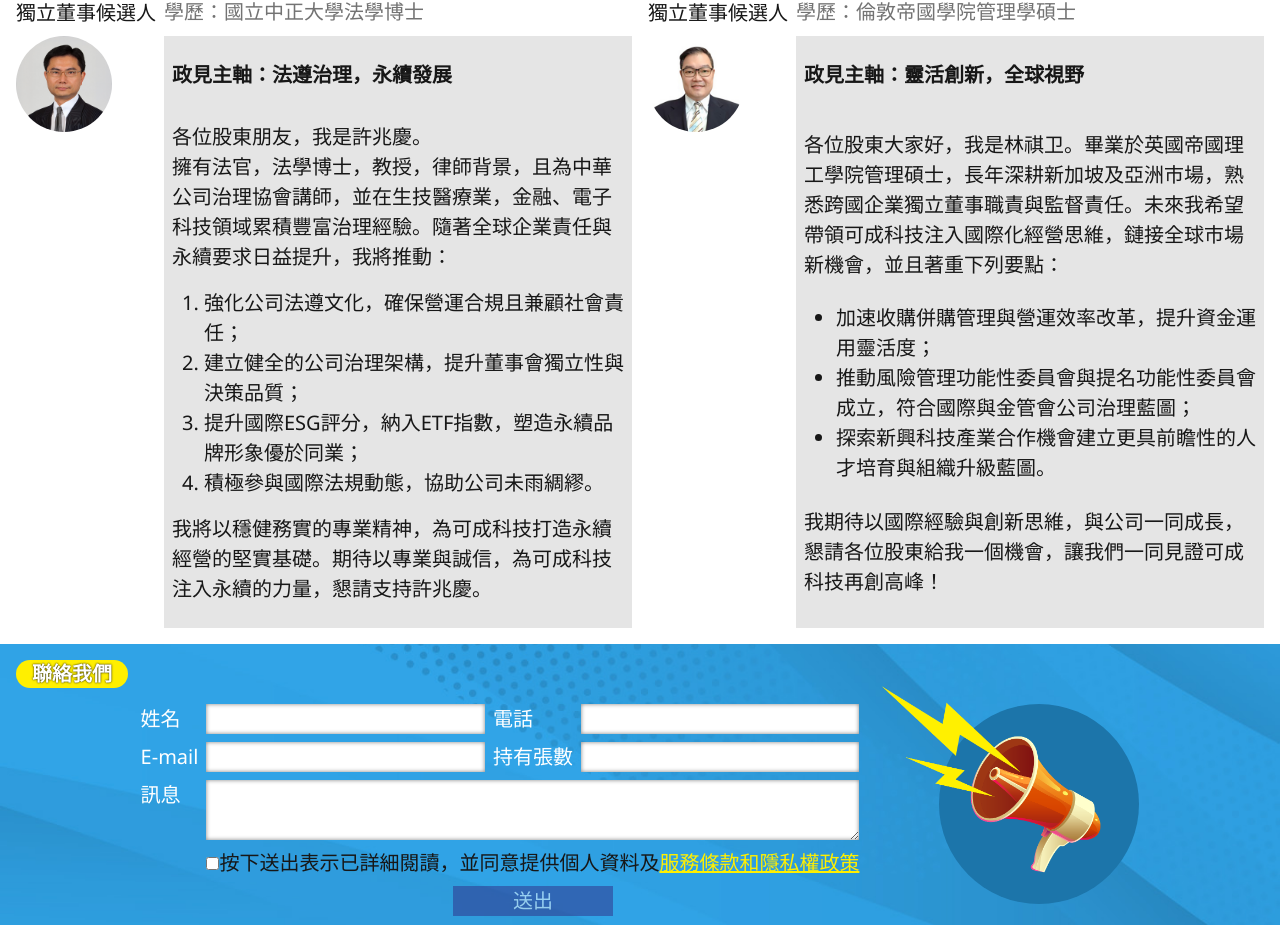
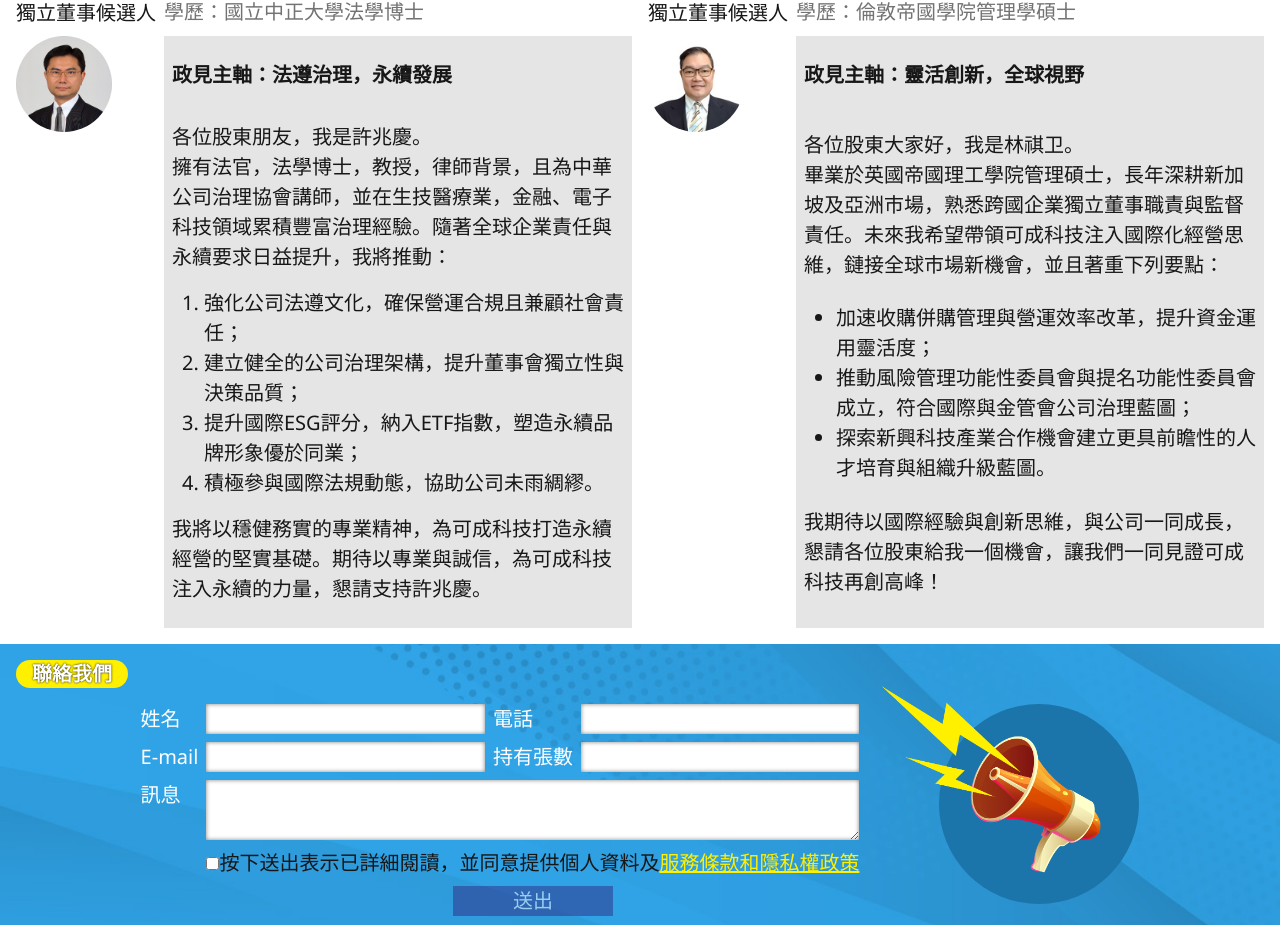
Before and after one commit to yujuiting/makecatcherright, a Next.js app: page / in a window 1280 px wide. Shown: the part 1737-2662 px from the top of the page. Built offline with nearby package versions, Linux system fonts and the light colour scheme.

Commit message:
Update Candidates.mdx

```diff
--- a/app/sections/Candidates.mdx
+++ b/app/sections/Candidates.mdx
@@ -73,7 +73,8 @@ import SwipeInMobile from '@/app/components/SwipeInMobile'
 >
 **政見主軸：靈活創新，全球視野**
 
-各位股東大家好，我是林祺卫。畢業於英國帝國理工學院管理碩士，長年深耕新加坡及亞洲市場，熟悉跨國企業獨立董事職責與監督責任。未來我希望帶領可成科技注入國際化經營思維，鏈接全球市場新機會，並且著重下列要點：
+各位股東大家好，我是林祺卫。\
+畢業於英國帝國理工學院管理碩士，長年深耕新加坡及亞洲市場，熟悉跨國企業獨立董事職責與監督責任。未來我希望帶領可成科技注入國際化經營思維，鏈接全球市場新機會，並且著重下列要點：
 
 - 加速收購併購管理與營運效率改革，提升資金運用靈活度；
 - 推動風險管理功能性委員會與提名功能性委員會成立，符合國際與金管會公司治理藍圖；
```
